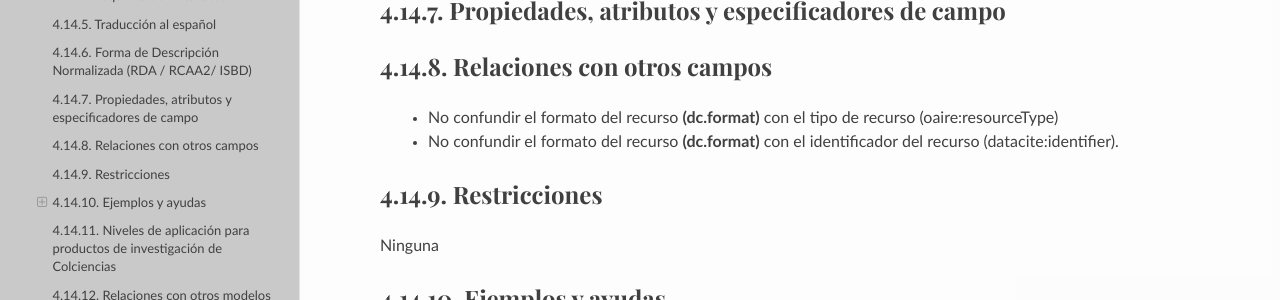
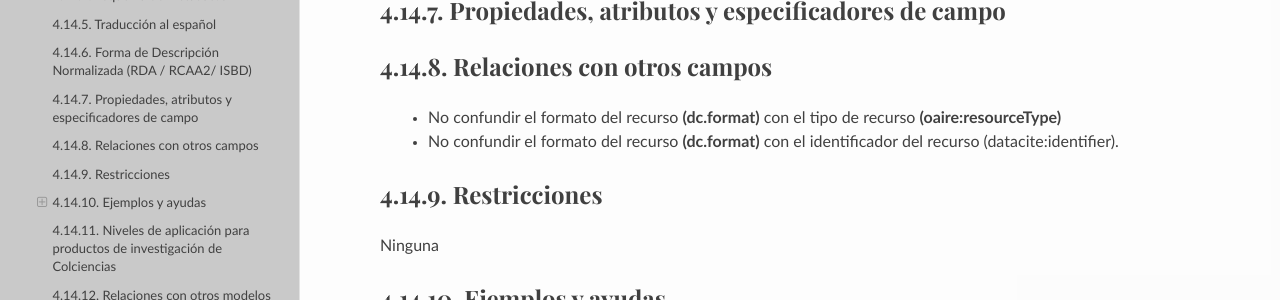
Before and after one commit to rcic/openaire4, a Sphinx documentation site: the page built from docs/field_format.rst, in a window 1280 px wide and 900 px high, scrolled down 846 px. Shown: the part 150-450 px from the top of the window. Built offline with Sphinx 7.4.7 and the Read the Docs theme 2.0.0, drawn with Linux system fonts in a browser that asks for light colours; some web fonts are replaced; a script that is not in the unit is left out.

Commit message:
actualizacion

```diff
--- a/docs/field_format.rst
+++ b/docs/field_format.rst
@@ -39,7 +39,7 @@ Propiedades, atributos y especificadores de campo
 Relaciones con otros campos
 ---------------------------
 
-   - No confundir el formato del recurso **(dc.format)** con el tipo de recurso (oaire:resourceType)
+   - No confundir el formato del recurso **(dc.format)** con el tipo de recurso **(oaire:resourceType)**
    - No confundir el formato del recurso **(dc.format)** con el identificador del recurso (datacite:identifier).
 
 Restricciones
```
